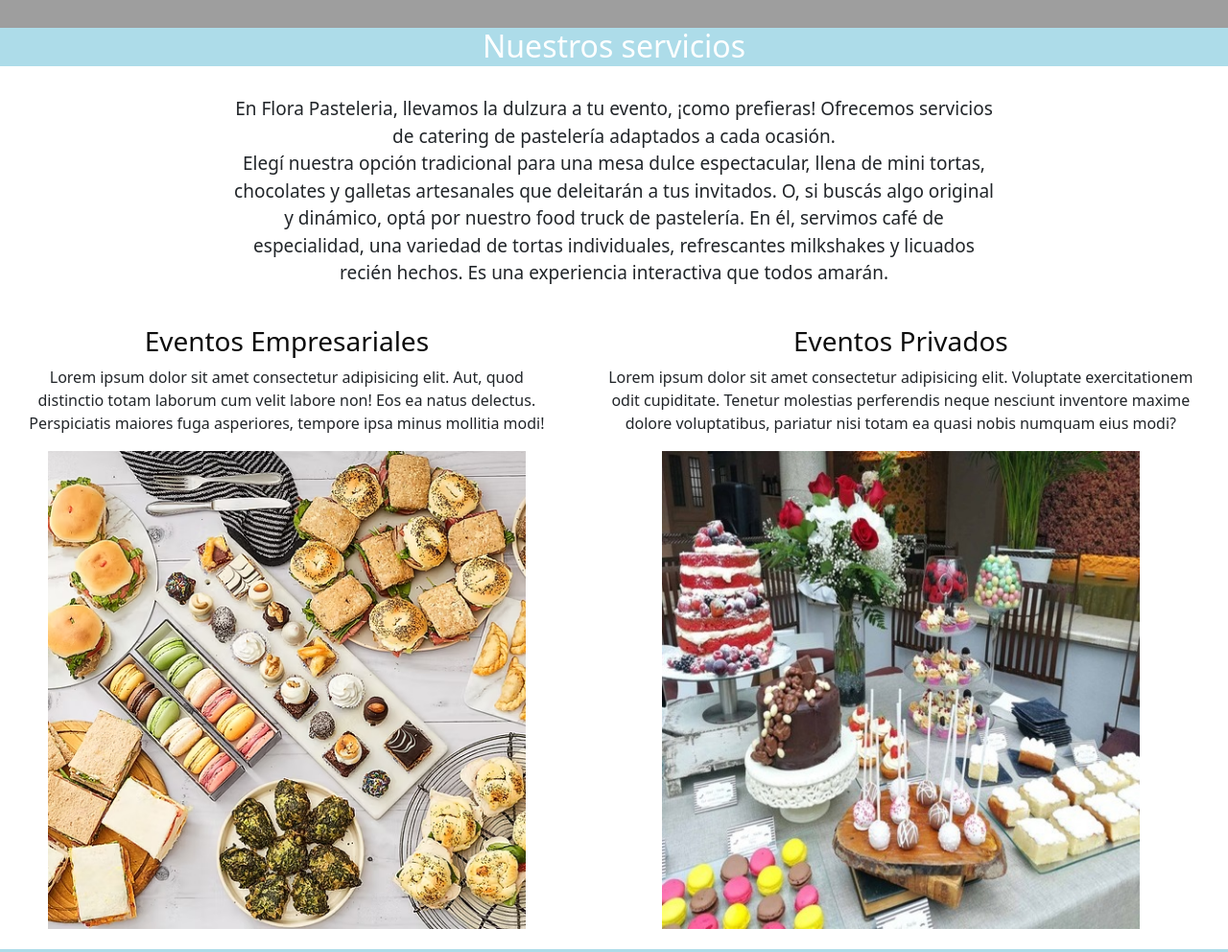
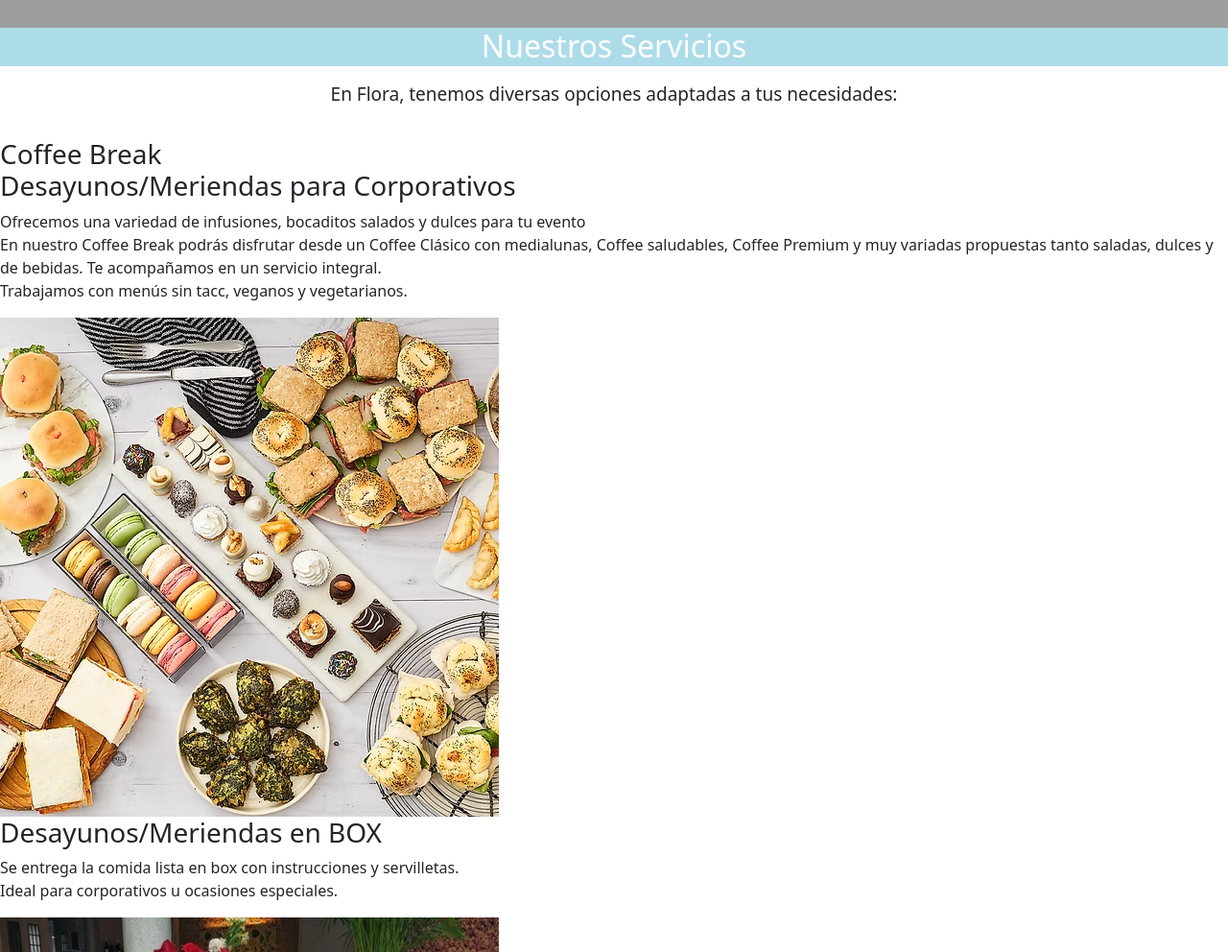
Before and after one commit to GustavoPirela21/Florapasteleria-coder, a website: page index.html in a window 1280 px wide. Shown: the part 783-1775 px from the top of the page at 96% size. Drawn offline with nearby package versions, Linux system fonts and the light colour scheme; grey boxes are pictures that could not be loaded.

Commit message:
nuevos estilos

```diff
--- a/css/styles.css
+++ b/css/styles.css
@@ -50,7 +50,7 @@ header nav ul li {
 
 /*------Servicios-----*/
 
-.titulo-servicios {
+.servicios h2 {
     background-color: #ADDCE9;
     text-align: center;
     height: 40px;
@@ -62,10 +62,9 @@ header nav ul li {
     text-align: center;
     font-size: 19px;
     width: 100%;
-    height: 250px;
     display: flex;
     justify-content: center;
-    padding: 30px 0;
+    padding: 15px 0;
     background-color: white;
 }
 
@@ -74,38 +73,7 @@ header nav ul li {
 
 }
 
-.eventos {
-    display: flex;
-    justify-content: space-evenly;
-    background-color: white;
-}
 
-.eventos div {
-    text-align: center;
-    margin: 20px;
-
-}
-
-.eventos div h3 {
-    color: rgb(12, 12, 12);
-    font-size: 28px;
-}
-
-
-
-
-.eventos-empresariales img {
-    height: 500px;
-    width: 500px;
-    border: solid 1px white;
-}
-
-
-.eventos-privados img {
-    height: 500px;
-    width: 500px;
-    border: solid 1px white;
-}
 
 
 .whatsapp {
--- a/index.html
+++ b/index.html
@@ -4,7 +4,7 @@
 <head>
     <meta charset="UTF-8">
     <meta name="viewport" content="width=device-width, initial-scale=1.0">
-    <link rel="stylesheet" href="./css/estilos.css">
+    <link rel="stylesheet" href="./css/styles.css">
     <link rel="preconnect" href="https://fonts.googleapis.com">
     <link rel="preconnect" href="https://fonts.gstatic.com" crossorigin>
     <link href="https://cdn.jsdelivr.net/npm/bootstrap@5.3.6/dist/css/bootstrap.min.css" rel="stylesheet"
@@ -72,40 +72,41 @@
 
         <!-------Servicios------->
         <section class="servicios">
-            <h2>Nuestros servicios</h2>
+            <h2>Nuestros Servicios</h2>
             <div class="parrafo-servicios">
-                <p>En Flora Pasteleria, llevamos la dulzura a tu evento, ¡como prefieras! Ofrecemos
-                    servicios de catering de pastelería adaptados a cada ocasión.<br>
-                    Elegí nuestra opción tradicional para una mesa dulce espectacular, llena de mini tortas, chocolates
-                    y galletas artesanales que deleitarán a tus invitados. O, si buscás algo original y dinámico, optá
-                    por nuestro food truck de pastelería. En él, servimos café de especialidad, una variedad de tortas
-                    individuales, refrescantes milkshakes y licuados recién hechos. Es una experiencia interactiva que
-                    todos amarán.
+                <p>En Flora, tenemos diversas opciones adaptadas a tus necesidades:
                 </p>
             </div>
-        </section>
-            <section class="eventos">
-
-                <div class="eventos-empresariales">
-                    <h3>Eventos Empresariales</h3>
-                    <p>Lorem ipsum dolor sit amet consectetur adipisicing elit. Aut, quod distinctio totam laborum cum
-                        velit
-                        labore non! Eos ea natus delectus. Perspiciatis maiores fuga asperiores, tempore ipsa minus
-                        mollitia
-                        modi!</p>
+            <div class="eventos">
+                <div class="eventos-corporativos">
+                    <h3>Coffee Break <br>
+                        Desayunos/Meriendas para Corporativos</h3>
+                    <p>Ofrecemos una variedad de infusiones, bocaditos salados y dulces para tu evento<br>En nuestro
+                        Coffee Break podrás disfrutar desde un Coffee Clásico con medialunas, Coffee saludables, Coffee
+                        Premium y muy variadas propuestas tanto saladas, dulces y de bebidas. Te acompañamos en un servicio integral.<br>
+                        Trabajamos con menús sin tacc, veganos y vegetarianos. </p>
                     <img src="./images/eventos-empresarialesimg.avif" alt="mesa de desayuno" class="img_corporativo">
+                    <div class="eventos-box">
+                        <h3>Desayunos/Meriendas en BOX</h3>
+                        <p>Se entrega la comida lista en box con instrucciones y servilletas.<br>
+                        Ideal para corporativos u ocasiones especiales. </p>
+                        <img src="./images/comprar-mesa-dulce-boda-rojo-bla.jpg" alt="mesa dulce Cumpleanos">
+                    </div>
+                    <div class="eventos-mesadulce">
+                        <h3>Mesa Dulce <br>
+                            El Cumpleaños de tus sueños</h3>
+                        <p>
+                            Una mesa dulce llena de infinitas variedades para hacer un cumpleaños inolvidable<br>
+                            Bocaditos irresistibles, jugos naturales y mucho más.
+                        </p>
+                    <div class="eventos-foodtruck">
+                        <h3>Foodtruck Sessions <br>
+                            Una Propuesta Integral y única</h3>
+                        <p>
+                            Hacé de tu evento algo completamente único con nuestro Foodtruck a tu disposición. <br>
+                            Variedad de tortas, dulces, sandwiches, café, licuados y milshakes. Todo con acompañado de un servicio de excelencia.
+                        </p>
                 </div>
-
-                <div class="eventos-privados">
-                    <h3>Eventos Privados</h3>
-                    <p>Lorem ipsum dolor sit amet consectetur adipisicing elit. Voluptate exercitationem odit
-                        cupiditate.
-                        Tenetur molestias perferendis neque nesciunt inventore maxime dolore voluptatibus, pariatur nisi
-                        totam
-                        ea quasi nobis numquam eius modi?</p>
-                    <img src="./images/comprar-mesa-dulce-boda-rojo-bla.jpg" alt="mesa dulce Cumpleanos">
-                </div>
-            </section>
 
     </main>
     <div class="whatsapp">
```
